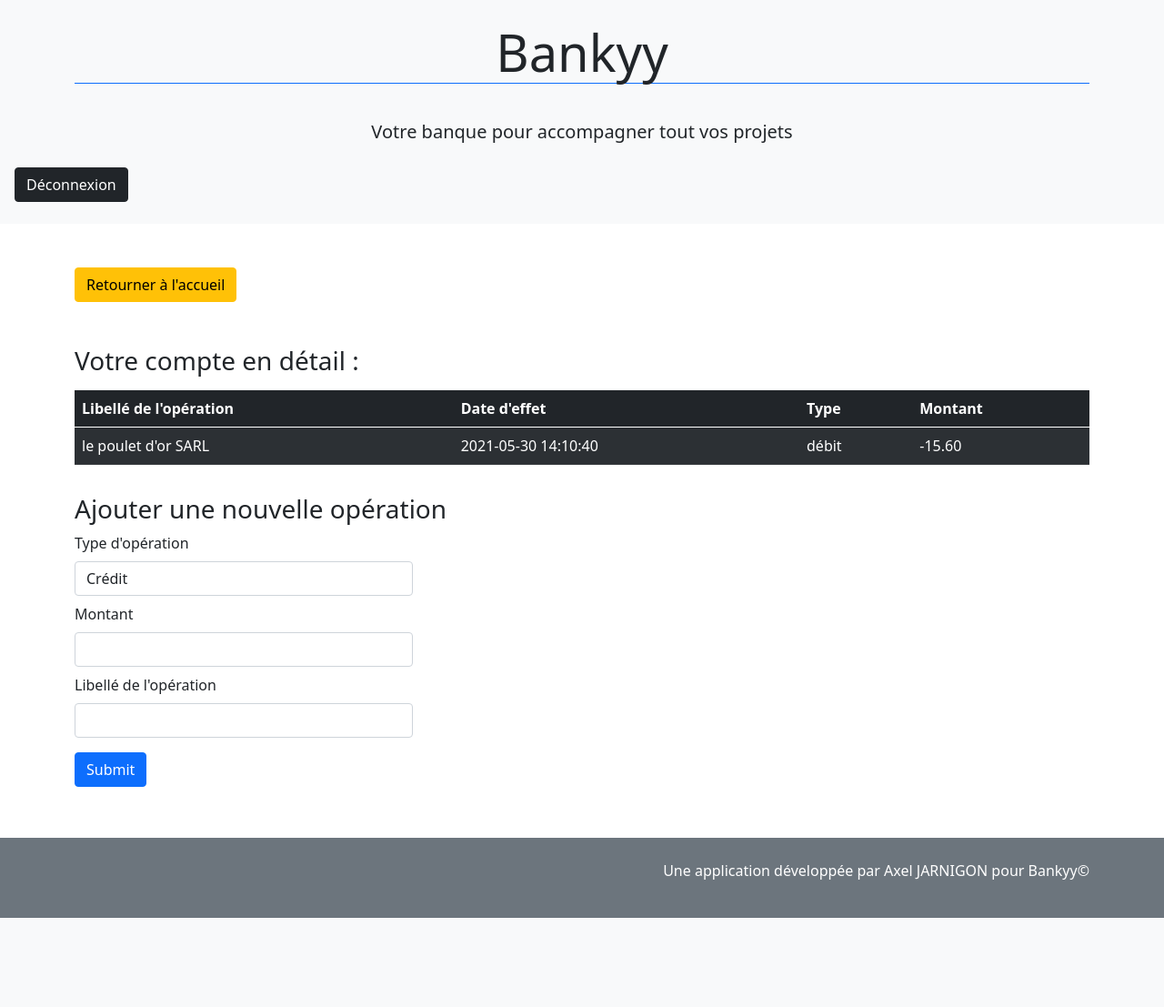
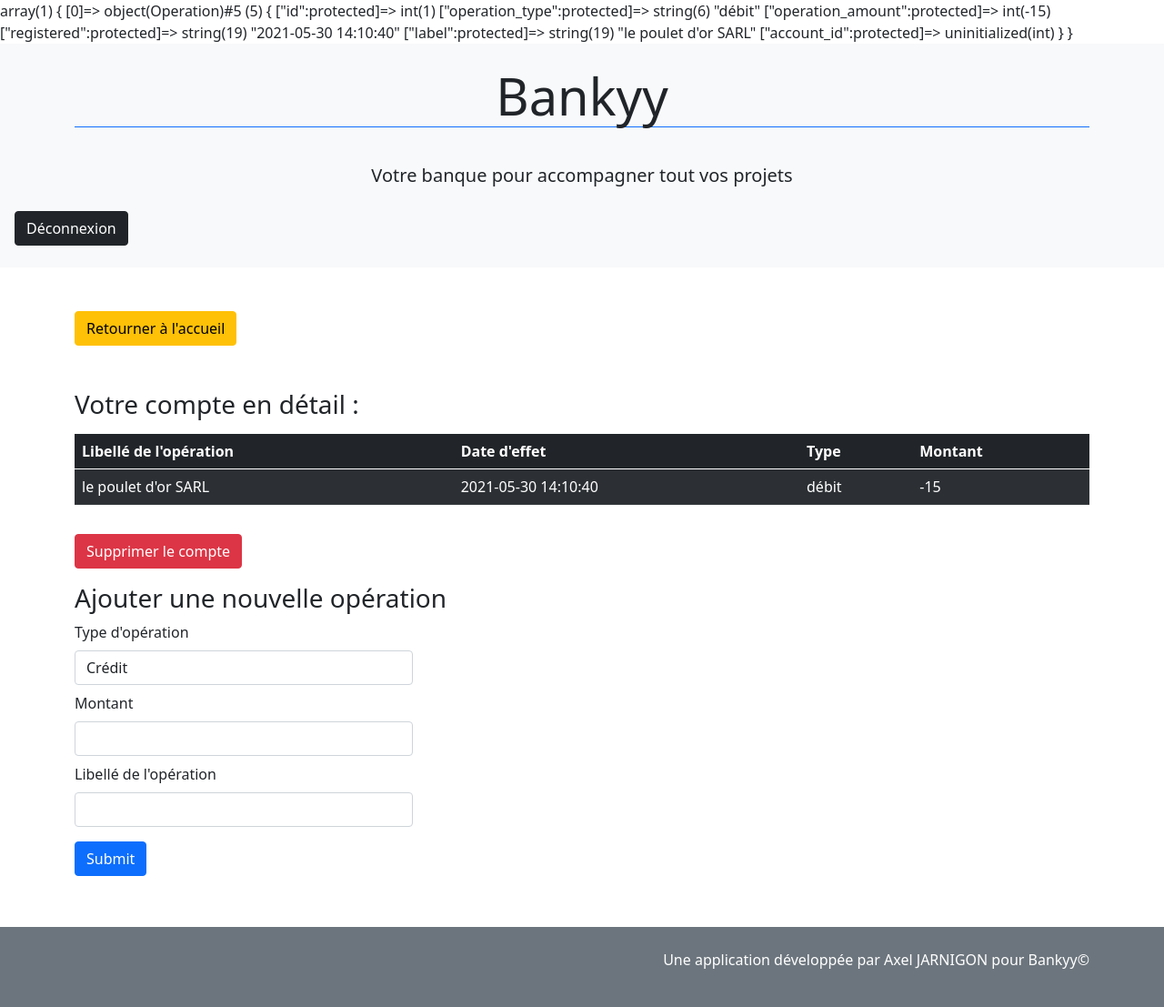
Before and after one commit to AxelJarni/BankyPHP, a PHP site: page /single.php?id=1 in a window 1280 px wide. Shown: the whole page at 91% size. Before the commit the page ends 1009 px from the top, so only its background shows below. Run offline with PHP 8.4, Linux system fonts and the light colour scheme; the visitor is signed in with stand-in values (Sample User, id 1); data comes from the database, SQL or seed files in the repository.

Commit message:
added delete account, big part of POO is done need to clean though

```diff
--- a/index.php
+++ b/index.php
@@ -8,8 +8,9 @@
   require "model/connection.php";
   $db = DataBase::getDB();
 
-  require "model/accountsModel.php";
-  $accounts = get_accounts($db, $_SESSION["user"]);
+  require "model/accountsManager.php";
+  $accountsModel = new AccountManager();
+  $accounts = $accountsModel->get_accounts($db, $_SESSION["user"]);
   // var_dump($accounts);
 
   require "view/indexView.php";
--- a/login.php
+++ b/login.php
@@ -18,7 +18,7 @@
                 // var_dump("CA PASSE");
                 exit;
             }
-            // var_dump("CA PASSE2");
+            // var_dump($user);
         }
         $error_message = "Identifiants invalides";
         // var_dump($_POST["email"]);
--- a/model/accountsModel.php
+++ b/model/accountsManager.php
@@ -1,5 +1,6 @@
 <?php
 
+class AccountManager {
   function get_accounts(PDO $db, $user) {
     $query = $db->prepare(
         "SELECT account.id, account.amount, account.account_type
@@ -64,4 +65,20 @@ function update_account_amount($db, $account) {
     ]);
     return $result;
   }
+
+  function deleteAccount($db, $account_id, $user) {
+    $query = $db->prepare(
+      "DELETE FROM Account
+      WHERE id = :id
+      AND user_id = :user_id"
+    );
+    $result = $query->execute([
+      "id" => $account_id,
+      "user_id" => $user["id"]
+    ]);
+    return $result;
+  }
+
+}
+
 ?>
--- /dev/null
+++ b/model/entity/operation.php
@@ -0,0 +1,78 @@
+<?php
+
+class Operation {
+    protected int $id;
+    protected string $operation_type;
+    protected int $operation_amount;
+    protected string $registered;
+    protected string $label;
+    protected int $account_id;
+
+
+    public function setId(?int $id) {
+        $this->id = $id;
+    }
+
+    public function getId(){
+        return $this->id;
+    }
+
+    public function setOperation_type(?string $operation_type) {
+        $this->operation_type = $operation_type;
+    }
+
+    public function getOperation_type(){
+        return $this->operation_type;
+    }
+
+    public function setOperation_amount(?int $operation_amount) {
+        $this->operation_amount = $operation_amount;
+    }
+
+    public function getOperation_amount(){
+        return $this->operation_amount;
+    }
+
+    public function setRegistered(?string $registered) {
+        $this->registered = $registered;
+    }
+
+    public function getRegistered(){
+        return $this->registered;
+    }
+
+    public function setLabel(?string $label) {
+        $this->label = $label;
+    }
+
+    public function getLabel(){
+        return $this->label;
+    }
+
+    public function setAccount_id(?int $account_id) {
+        $this->account_id = $account_id;
+    }
+
+    public function getAccount_id(){
+        return $this->account_id;
+    }
+
+    public function hydrate(?array $data) {
+        foreach ($data as $key => $value) {
+            $method = "set". ucfirst($key);
+            if(method_exists($this, $method)) {
+                $this->$method($value);
+            }
+        }
+    }
+
+    function __construct(?array $data = null) {
+        if($data) {
+            $this->hydrate($data);
+        }
+    }
+
+
+
+}
+?>
--- /dev/null
+++ b/model/operationsManager.php
@@ -0,0 +1,52 @@
+<?php
+require_once "model/entity/operation.php";
+
+class OperationsManager {
+    function get_operations (PDO $db, $id) {
+        $query = $db->prepare(
+            "SELECT a.*, o.id AS operation_id, o.operation_type, o.amount AS operation_amount, o.label, o.registered FROM Account AS a
+            LEFT JOIN Operation AS o
+            ON a.id = o.account_id
+            WHERE a.id = :id
+            ORDER BY operation_id DESC
+        ");
+        $query->execute([
+            "id" => $id
+        ]);
+        $result = $query->fetchall(PDO::FETCH_ASSOC);
+        foreach($result as $key => $operation){
+            $result[$key] = new Operation($operation);
+            // var_dump(new Operation($operation));
+            var_dump($result);
+            }
+        return $result;
+        // var_dump($result);
+    }
+
+    function create_operation(PDO $db, $operation) {
+        $query = $db->prepare(
+            "INSERT INTO operation (operation_type, amount, registered, label, account_id)
+            VALUES (:operation_type, :amount, NOW(), :label, :account_id)");
+        $query->execute([
+            "operation_type" => $operation["operation_type"],
+            "amount" => $operation["amount"],
+            "label" => $operation["label"],
+            "account_id" => $operation["account_id"]
+            ]);
+        $result = $query->fetchall(PDO::FETCH_ASSOC);
+        return $result;
+    }
+
+    function deleteOperations($db, $account_id) {
+        $query = $db->prepare(
+            "DELETE FROM Operation
+            WHERE account_id = :account_id"
+            );
+        $result = $query->execute([
+            "account_id" => $account_id
+        ]);
+        return $result;
+    }
+}
+
+?>
--- a/single.php
+++ b/single.php
@@ -8,19 +8,25 @@ if(!isset($_SESSION["user"])) {
 require "model/connection.php";
     $db = DataBase::getDB();
 
-require "model/accountsModel.php";
-require "model/operationsModel.php";
+require "model/accountsManager.php";
+require "model/operationsManager.php";
+require_once "model/entity/operation.php";
 
 $id = $_GET["id"];
-$operations = get_operations($db, $id);
+// $operationsModel = new operationsManager();
+// $operations = get_operations($db, $id);
 
 if (empty($_GET) || !isset($_GET["id"])) {
   header("Location: index.php");
 }
 $id = filter_var($_GET["id"], FILTER_SANITIZE_NUMBER_INT);
-$operations = get_single_account($db, $id);
-$account = $operations[0];
-if(!$account || ($account["user_id"] !== $_SESSION["user"]["id"])) {
+// $accountsModel = new AccountManager();
+// $operations = $accountsModel->get_single_account($db, $id);
+$operationsMan = new OperationsManager();
+// $operations = $operationsModel->get_operations($db, $id);
+// var_dump($operations);
+$operations = $operationsMan->get_operations($db, $id);
+if(!$operations ) {
   $error ="Nous avons rencontré un problème, veuillez retourner à l'accueil.";
 }
 
--- a/view/singleView.php
+++ b/view/singleView.php
@@ -21,15 +21,21 @@ if(!isset($error)):
           <tbody>
             <?php foreach($operations as $operation) : ?>
               <tr>
-                <td><?php echo $operation["label"]; ?></td>
-                <td><?php echo $operation["registered"]; ?></td>
-                <td><?php echo $operation["operation_type"]; ?></td>
-                <td><?php echo $operation["operation_amount"]; ?></td>
+                <td><?php echo $operation->getLabel(); ?></td>
+                <td><?php echo $operation->getRegistered(); ?></td>
+                <td><?php echo $operation->getOperation_type(); ?></td>
+                <td><?php echo $operation->getOperation_amount(); ?></td>
               </tr>
             <?php endforeach; ?>
           </tbody>
         </table>
       </div>
+    </div>
+    <div>
+      <form method="POST" action="deleteaccount.php">
+        <input type="hidden" name="account_id" value="<?php echo $_GET['id']; ?>">
+        <input type="submit" name="deleteaccount" value="Supprimer le compte" class="btn btn-danger">
+      </form>
     </div>
 
 <h3>Ajouter une nouvelle opération</h3>
```
Also changed, not shown: deleteaccount.php (added, +20 -0 lines), insert.php (deleted, +0 -15 lines), insertaccount.php (added, +16 -0 lines), insertoperation.php (+7 -6 lines), model/entity/account.php (added, +68 -0 lines), model/operationsModel.php (deleted, +0 -31 lines), view/deleteAccountView.php (added, +10 -0 lines). Lines whose indentation alone changed are shown as unchanged.
